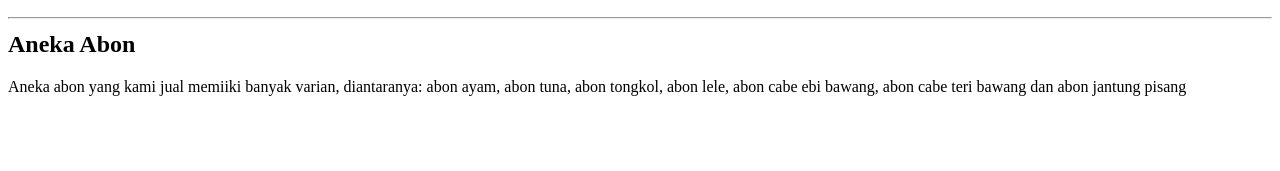
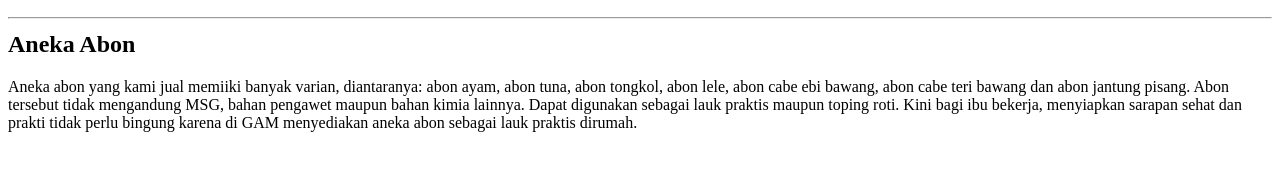
Before and after one commit to phipitdsw/phipitdsw.github.io, a plain HTML site: page tugas3.html in a window 1280 px wide. Shown: the part 135-306 px from the top of the page. Drawn offline with Linux system fonts and the light colour scheme.

Commit message:
Update tugas3.html

```diff
--- a/tugas3.html
+++ b/tugas3.html
@@ -16,6 +16,6 @@
       </table></div>
       <div><h2><hr>Aneka Abon</h2>
       <p>Aneka abon yang kami jual memiiki banyak varian, diantaranya: abon ayam, abon tuna, abon tongkol, abon lele, abon cabe ebi bawang,
-      abon cabe teri bawang dan abon jantung pisang</p></div>
+      abon cabe teri bawang dan abon jantung pisang. Abon tersebut tidak mengandung MSG, bahan pengawet maupun bahan kimia lainnya. Dapat digunakan sebagai lauk praktis maupun toping roti. Kini bagi ibu bekerja, menyiapkan sarapan sehat dan prakti tidak perlu bingung karena di GAM menyediakan aneka abon sebagai lauk praktis dirumah.</p></div>
     </body>
 </html>
```
